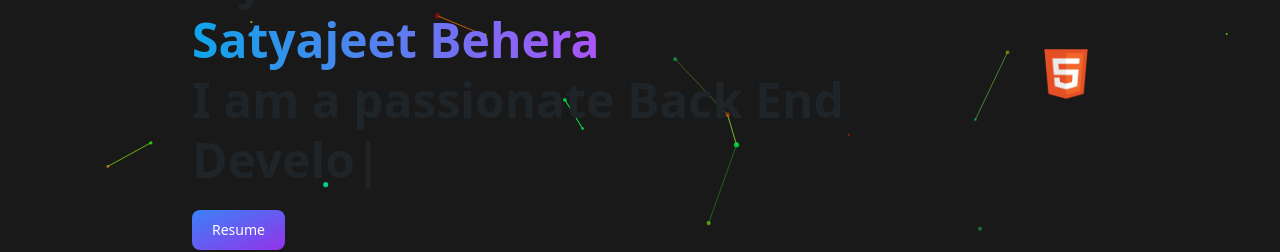
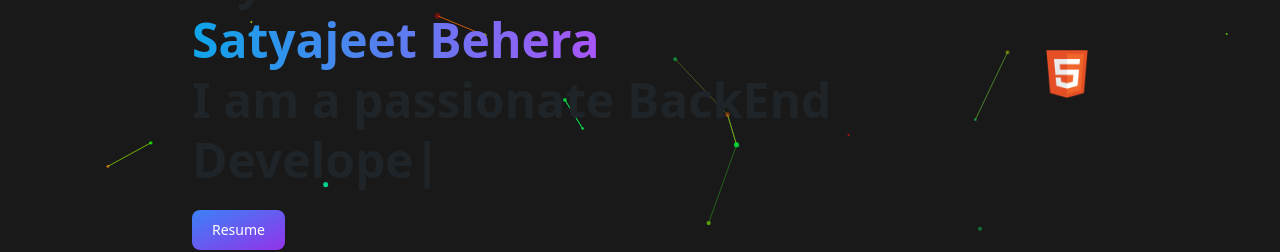
Before and after one commit to SatyajeetBehera1/reactPortfolio, a React (Create React App) app: page / in a window 1280 px wide. Shown: the part 341-593 px from the top of the page. Built offline with nearby package versions, Linux system fonts and the light colour scheme.

Commit message:
Update Home.jsx

```diff
--- a/src/Pages/Home.jsx
+++ b/src/Pages/Home.jsx
@@ -92,8 +92,8 @@ function Home() {
           <strong className="text-slider">
                   <Typed
                     strings={[
-                      "Front End Developer",
-                      "Back End Developer",
+                      "FrontEnd Developer",
+                      "BackEnd Developer",
                       "Software Engineer"
                     ]}
                     typeSpeed={80}
```
